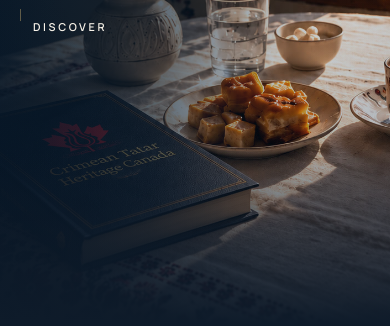
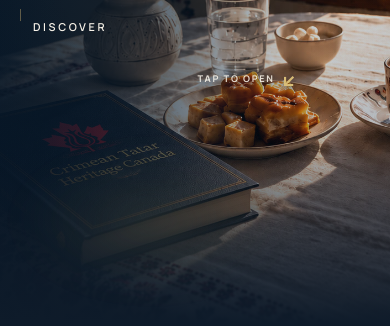
Before and after one commit to maxudovvv/cth, a Next.js app: page / in a window 390 px wide. Shown: the part 518-844 px from the top of the page. Built offline with nearby package versions, Linux system fonts and the light colour scheme.

Commit message:
Add subtle mobile book interaction cue

```diff
--- a/src/app/globals.css
+++ b/src/app/globals.css
@@ -186,13 +186,54 @@
   transition: transform 700ms var(--ease-entrance), filter 700ms var(--ease-entrance);
 }
 .heritage-book-trigger--mobile-hotspot {
+  position: relative;
   width: 100%;
   min-height: 100%;
   cursor: pointer;
 }
+.heritage-book-mobile-glow {
+  position: absolute;
+  left: 4%;
+  bottom: 12%;
+  width: 92%;
+  height: 58%;
+  border-radius: 48%;
+  background: radial-gradient(ellipse, rgba(225,192,99,.2), rgba(225,192,99,.06) 48%, transparent 72%);
+  filter: blur(15px);
+  opacity: .35;
+  animation: mobile-book-glow 4.2s ease-in-out infinite;
+}
+.heritage-book-mobile-cue {
+  position: absolute;
+  top: 2%;
+  right: 2%;
+  display: flex;
+  align-items: center;
+  gap: .45rem;
+  color: rgba(247,242,232,.88);
+  font-size: .58rem;
+  font-weight: 700;
+  letter-spacing: .18em;
+  text-shadow: 0 2px 10px rgba(7,17,31,.9);
+  text-transform: uppercase;
+}
+.heritage-book-mobile-arrow {
+  color: var(--color-gold-soft);
+  font-size: 1.15rem;
+  line-height: 1;
+  animation: mobile-book-arrow 2.2s ease-in-out infinite;
+}
 .heritage-book-trigger--mobile-hotspot:focus-visible {
   border-radius: 1rem;
   box-shadow: inset 0 0 0 2px var(--color-gold-soft), 0 0 1.5rem rgba(217,189,119,.35);
+}
+@keyframes mobile-book-glow {
+  0%, 100% { opacity: .22; transform: scale(.94); }
+  50% { opacity: .58; transform: scale(1.03); }
+}
+@keyframes mobile-book-arrow {
+  0%, 100% { transform: translate(0, 0); }
+  50% { transform: translate(-.16rem, .16rem); }
 }
 .heritage-book-scene-aura {
   position: absolute;
@@ -408,6 +449,7 @@
   .heritage-book-trigger--scene { transition: none; filter: none; }
   .heritage-book-scene-aura { display: none; }
   .heritage-book-opening-cover { display: none; }
+  .heritage-book-mobile-glow, .heritage-book-mobile-arrow { animation: none; }
 }
 
 h1,
--- a/src/components/home/HeritageBook.tsx
+++ b/src/components/home/HeritageBook.tsx
@@ -76,7 +76,15 @@
             <span className="heritage-book-scene-aura" aria-hidden="true" />
             <span className="heritage-book-scene-label">Open the heritage book</span>
           </>
-        ) : null}
+        ) : (
+          <>
+            <span className="heritage-book-mobile-glow" aria-hidden="true" />
+            <span className="heritage-book-mobile-cue" aria-hidden="true">
+              <span>Tap to open</span>
+              <span className="heritage-book-mobile-arrow">↙</span>
+            </span>
+          </>
+        )}
       </button>
 
       {isOpen && createPortal(
```
